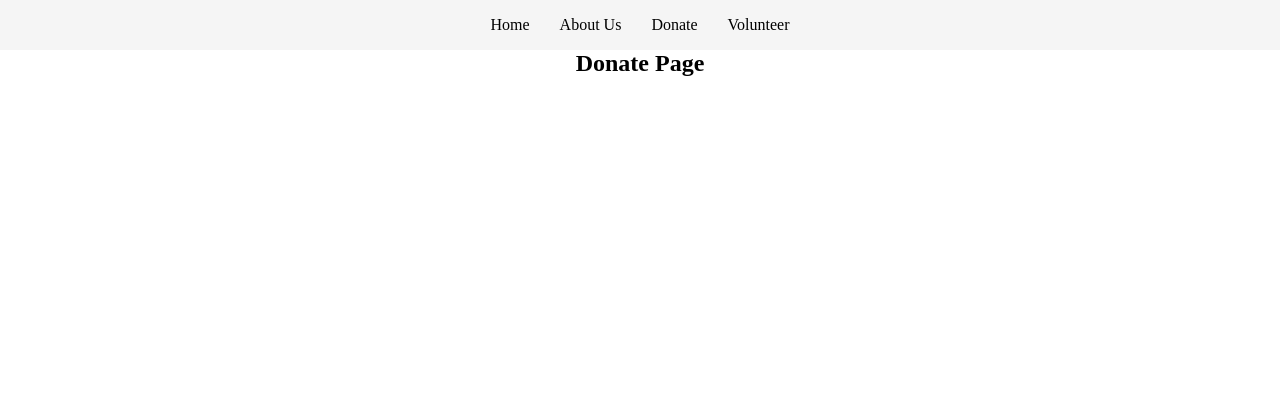
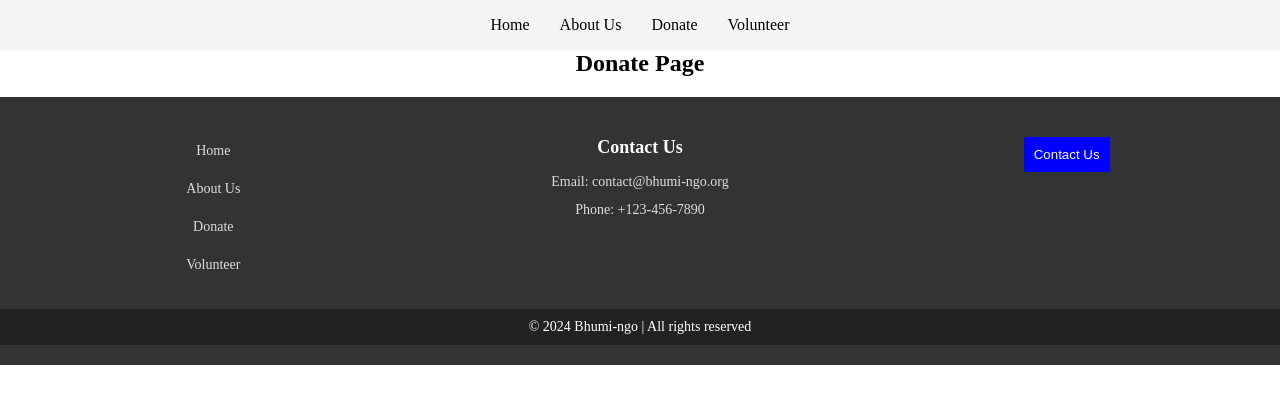
Before and after one commit to AruthraS/bhumi-project-1, a plain HTML site: page frontend/donate.html in a window 1280 px wide. Drawn offline with Linux system fonts and the light colour scheme.

Commit message:
added footer in all pages

```diff
--- a/frontend/donate.html
+++ b/frontend/donate.html
@@ -18,5 +18,28 @@
     <section id="donation">
     <h1>Donate Page</h1>
     </section>
+    <footer class="footer">
+        <div class="footer-content">
+            <div class="footer-section about">
+                <ul>
+                    <li><a href="index.html">Home</a></li>
+                    <li><a href="about-us.html">About Us</a></li>
+                    <li><a href="donate.html">Donate</a></li>
+                    <li><a href="voulnteer.html">Volunteer</a></li>
+                    </ul>
+            </div>
+            <div class="footer-section contact">
+                <h3>Contact Us</h3>
+                <p>Email: contact@bhumi-ngo.org</p>
+                <p>Phone: +123-456-7890</p>
+            </div>
+            <div class="footer-section social">
+                <button>Contact Us</button>
+            </div>
+        </div>
+        <div class="footer-bottom">
+            &copy; 2024 Bhumi-ngo | All rights reserved
+        </div>
+    </footer>
 </body>
 </html>
--- a/frontend/style.css
+++ b/frontend/style.css
@@ -32,3 +32,66 @@
     margin: 0 15px;
     cursor: pointer;
 }
+.footer {
+    background: #333;
+    color: white;
+    padding: 20px 0;
+    text-align: center;
+    margin-top: 20px;
+    width: 100%;
+    position: relative;
+    bottom: 0;
+}
+
+.footer-content {
+    display: flex;
+    justify-content: space-around;
+    align-items: flex-start;
+    flex-wrap: wrap;
+}
+
+.footer-section {
+    flex: 1;
+    padding: 20px;
+    min-width: 200px;
+}
+
+.footer-section h3 {
+    font-size: 18px;
+    margin-bottom: 10px;
+}
+
+.footer-section ul {
+    list-style: none;
+    padding: 0;
+}
+
+.footer-section ul li {
+    margin-bottom: 10px;
+}
+
+.footer-section p, .footer-section a {
+    font-size: 14px;
+    color: #ddd;
+    text-decoration: none;
+    line-height: 200%;
+}
+
+.footer-section a:hover {
+    color: #fff;
+}
+.footer-section button{
+    background-color: blue;
+    color: white;
+    border:none;
+    padding: 10px;
+    border-radius: 2px;
+    cursor: pointer;
+}
+
+.footer-bottom {
+    text-align: center;
+    padding: 10px 0;
+    font-size: 14px;
+    background: #222;
+}
```
Also changed, not shown: frontend/about-us.html (+23 -0 lines), frontend/index.html (+3 -68 lines), frontend/voulnteer.html (+23 -0 lines), frontend/images/aboutus-1.jfif (deleted), frontend/images/aboutus.jfif (deleted), frontend/images/home.jpg (renamed from frontend/home.jpg), frontend/images/home1.jpg (renamed from frontend/home1.jpg), frontend/images/p1.jfif (deleted).
